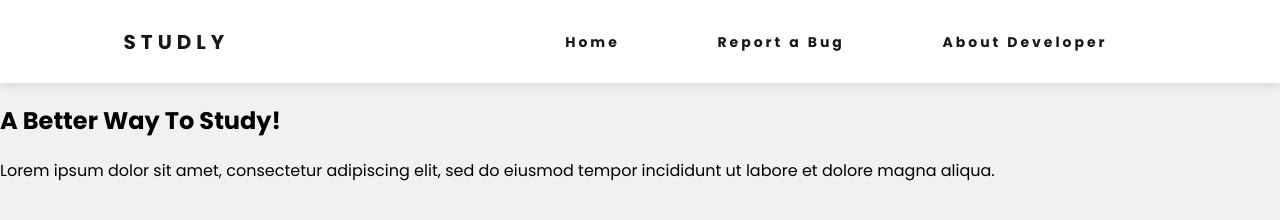
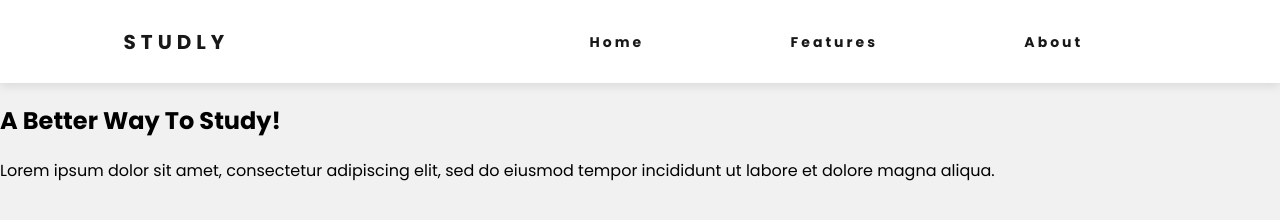
Before and after one commit to kidsonfilms-python-rules/Node, a plain HTML site: page index.html in a window 1280 px wide. Drawn offline with Linux system fonts and the light colour scheme.

Commit message:
Minor Fixes to index.html

```diff
--- a/index.html
+++ b/index.html
@@ -1,4 +1,5 @@
 <html lang="en">
+
 <head>
     <meta charset="UTF-8">
     <meta name="viewport" content="width=device-width, initial-scale=1.0">
@@ -6,17 +7,18 @@
         href="https://fonts.googleapis.com/css2?family=Poppins:ital,wght@0,100;0,200;0,300;0,400;0,500;0,600;0,700;0,800;0,900;1,100;1,200;1,300;1,400;1,500;1,600;1,700;1,800;1,900&display=swap"
         rel="stylesheet">
     <link rel="stylesheet" href="css/style.css">
-    <title>Studly</title>
+    <title>Studly - A Better Way To Study</title>
 </head>
+
 <body>
     <nav>
         <div class="div logo">
             <h4>Studly</h4>
         </div>
         <ul class="nav-links">
-            <li><a href="#">Home</a></li>
-            <li><a href="https://github.com/kidsonfilms-python-rules/Utsav-Events-Docs/issues/new">Report a Bug</a></li>
-            <li><a href="about.html">About Developer</a></li>
+            <li><a href="#home">Home</a></li>
+            <li><a href="#features">Features</a></li>
+            <li><a href="#about">About</a></li>
         </ul>
         <div class="burger">
             <div class="line1"></div>
@@ -24,11 +26,19 @@
             <div class="line3"></div>
         </div>
     </nav>
-    <section>
+    <section id="home">
+        <!--SARTHU EDIT THESE SECTIONS SINCE THEY ARE IDed AND ARE SET UP-->
         <h1>A Better Way To Study!</h1>
-        <p>Lorem ipsum dolor sit amet, consectetur adipiscing elit, sed do eiusmod tempor incididunt ut labore et dolore magna aliqua.</p>
+        <p>Lorem ipsum dolor sit amet, consectetur adipiscing elit, sed do eiusmod tempor incididunt ut labore et dolore
+            magna aliqua.</p>
     </section>
-    <section></section>
+    <section id="features">
+        <!--SARTHU EDIT THESE SECTIONS SINCE THEY ARE IDed AND ARE SET UP-->
+    </section>
+    <section id="about">
+        <!--SARTHU EDIT THESE SECTIONS SINCE THEY ARE IDed AND ARE SET UP-->
+    </section>
     <script src="js/styles.js"></script>
 </body>
+
 </html>
```
